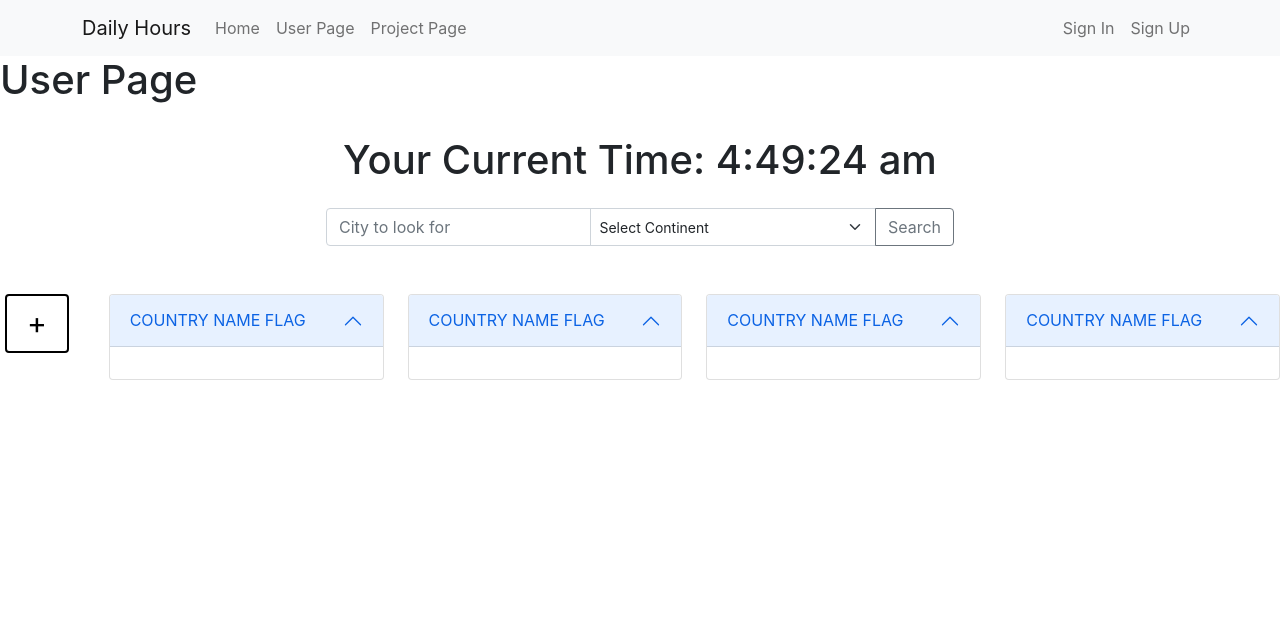
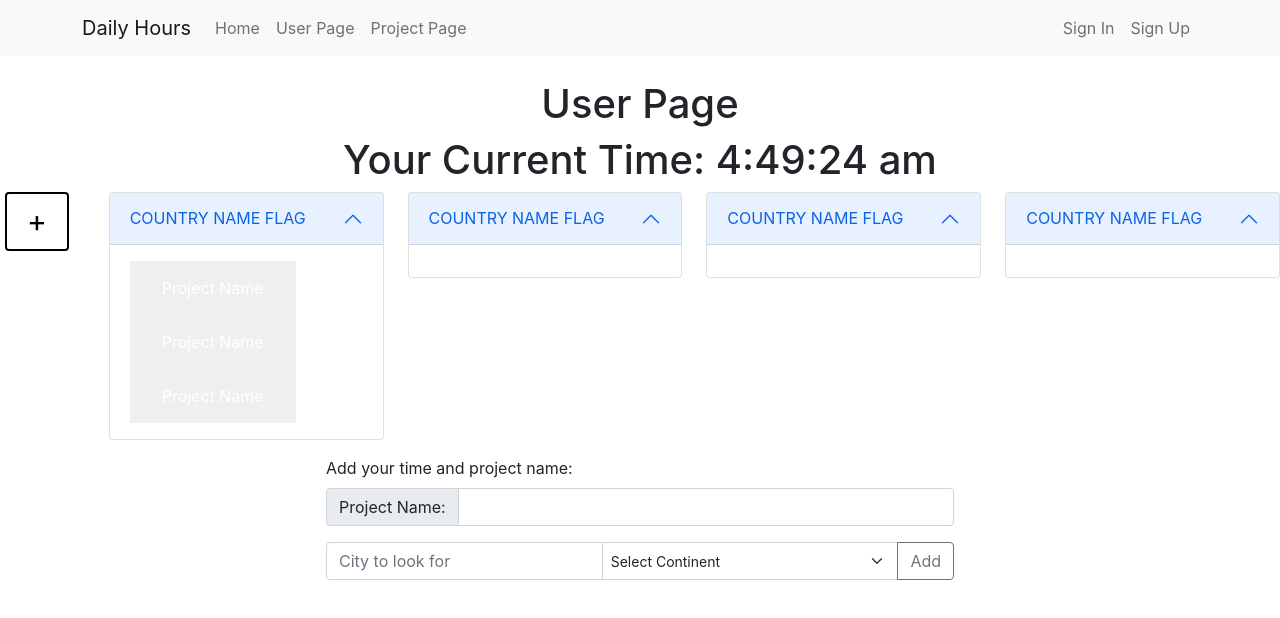
Before and after one commit to AndresF97/WorldSchedule, a React (Create React App) app: page /User in a window 1280 px wide. Shown: the top 618 px of the page. Built offline with nearby package versions, Linux system fonts and the light colour scheme.

Commit message:
added more folder's in the components

```diff
--- a/src/components/addProjectButton/index.js
+++ b/src/components/addProjectButton/index.js
@@ -7,6 +7,7 @@ function AddProjectButton(){
             <button id="addButton">
                 +
             </button>
+            {/* AS SOON AS THE BUTTON IS CLICKED IT SHOULD DISPLAY THE TIME SELECTION AND PORJECT NAME */}
         </div>
     )
 }
--- /dev/null
+++ b/src/components/projectButton/index.js
@@ -0,0 +1,15 @@
+import React from "react"
+import "./style.css"
+
+
+function ProjectButton(){
+    return(
+        <>
+            <button id="projectName">
+                Project Name
+            </button>
+        </>
+    )
+}
+
+export default ProjectButton;
--- /dev/null
+++ b/src/components/projectButton/style.css
@@ -0,0 +1,14 @@
+button#projectName{
+    transition-duration: 0.4s;
+    border: none;
+    color: white;
+    padding: 15px 32px;
+    text-align: center;
+    text-decoration: none;
+    display: inline-block;
+    font-size: 16px;
+}
+button#projectName:hover{
+    background-color: #4CAF50;
+    color: white;
+}
--- a/src/pages/userPage.js
+++ b/src/pages/userPage.js
@@ -1,5 +1,6 @@
 import React, { Component } from "react"
 import AddProjectButton from "../components/addProjectButton"
+import ProjectButton from "../components/projectButton"
 import {Button, FormControl, InputGroup,Form,Row, Col, Accordion} from "react-bootstrap"
 import moment from "moment-timezone"
 
@@ -47,46 +48,11 @@ class UserPage extends Component{
     render(){
         return(
         <div>
+
+            <div className="text-center pt-4">
             <h1>User Page</h1>
-
-            {/* Away to search for city and time */}
-            <div className="text-center pt-4">
             <h1 name="currentTime">Your Current Time: {this.state.currenTime}</h1>
             </div>
-            <Row className="d-flex justify-content-center pt-3">
-                <Col sm={6}>
-                <InputGroup className="mb-5" >
-                    <FormControl
-                    name="currentCity"
-                    placeholder="City to look for"
-                    value = {this.state.currentCity}
-                    onKeyDown={this.searchCityEnter}
-                    onChange={this.handleInputChange}
-                    />
-                    <Form.Select
-                    aria-label="Select Continent"
-                    size="sm"
-                    onChange={this.handleInputChange}
-                    value={this.state.currentContinent}
-                    name="currentContinent"
-                    >
-                        <option>Select Continent</option>
-                        <option value="America">America</option>
-                        <option value="Europe">Europe</option>
-                        <option value="Africa">Africa</option>
-                        <option value="Asia">Asia</option>
-                        <option value="Indian">Indian</option>
-                        <option value="Australia">Australia</option>
-                    </Form.Select>
-                    <Button variant="outline-secondary" id="button-addon2" onClick={this.searchCitySearchButton}>
-                    Search
-                    </Button>
-                </InputGroup>
-                </Col>
-            </Row>
-            {/* END OF GETTING TIME ELEMENT */}
-
-
             {/* START OF COUTRY CARD HOLDER */}
             <Row>
                 <Col sm={1}>
@@ -99,6 +65,9 @@ class UserPage extends Component{
                         <Accordion.Item eventKey="0">
                             <Accordion.Header>COUNTRY NAME FLAG</Accordion.Header>
                             <Accordion.Body>
+                                <ProjectButton/>
+                                <ProjectButton/>
+                                <ProjectButton/>
                             </Accordion.Body>
                         </Accordion.Item>
                     </Accordion>
@@ -132,6 +101,46 @@ class UserPage extends Component{
                 </Col>
             </Row>
              {/* END OF COUTRY CARD HOLDER */}
+            {/* Away to search for city and time */}
+            <Row className="d-flex justify-content-center pt-3">
+                <Col sm={6}>
+                <Form.Label htmlFor="basic-url">Add your time and project name:</Form.Label>
+                <InputGroup className="mb-3">
+                        <InputGroup.Text id="basic-addon3">
+                        Project Name:
+                        </InputGroup.Text>
+                        <FormControl id="basic-url" aria-describedby="basic-addon3" />
+                </InputGroup>
+                <InputGroup className="mb-5" >
+                    <FormControl
+                    name="currentCity"
+                    placeholder="City to look for"
+                    value = {this.state.currentCity}
+                    onKeyDown={this.searchCityEnter}
+                    onChange={this.handleInputChange}
+                    />
+                    <Form.Select
+                    aria-label="Select Continent"
+                    size="sm"
+                    onChange={this.handleInputChange}
+                    value={this.state.currentContinent}
+                    name="currentContinent"
+                    >
+                        <option>Select Continent</option>
+                        <option value="America">America</option>
+                        <option value="Europe">Europe</option>
+                        <option value="Africa">Africa</option>
+                        <option value="Asia">Asia</option>
+                        <option value="Indian">Indian</option>
+                        <option value="Australia">Australia</option>
+                    </Form.Select>
+                    <Button variant="outline-secondary" id="button-addon2" onClick={this.searchCitySearchButton}>
+                    Add
+                    </Button>
+                </InputGroup>
+                </Col>
+            </Row>
+            {/* END OF GETTING TIME ELEMENT */}
         </div>
         )
     }
```
